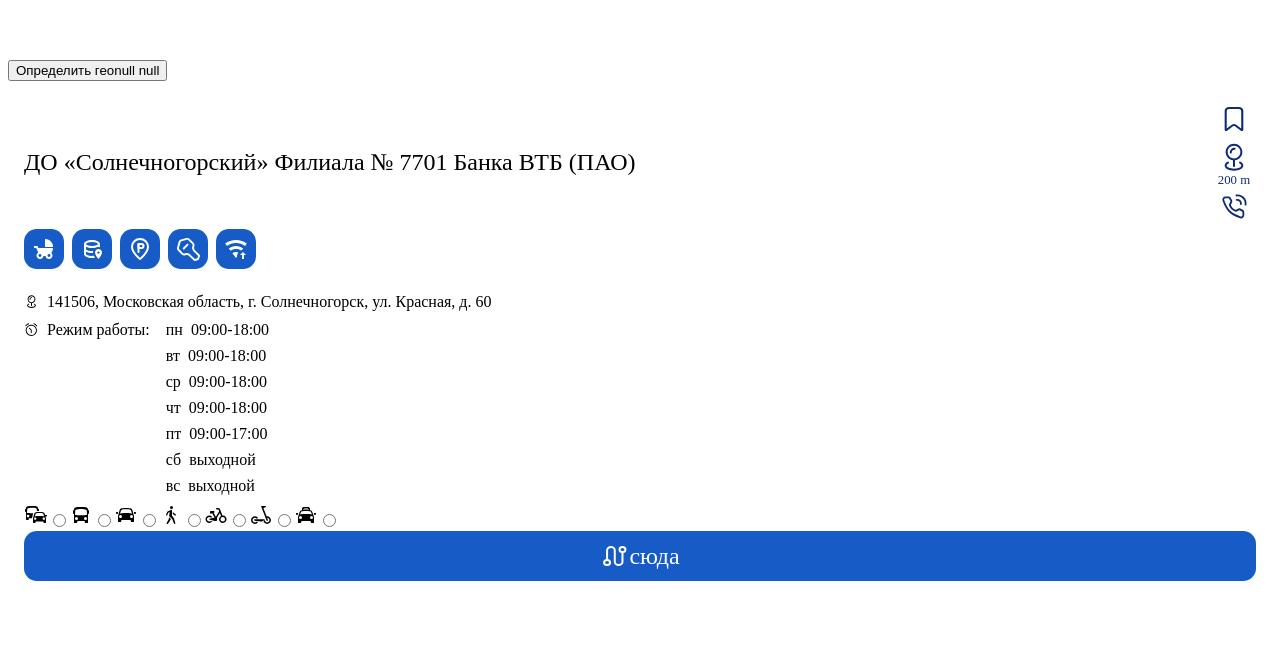
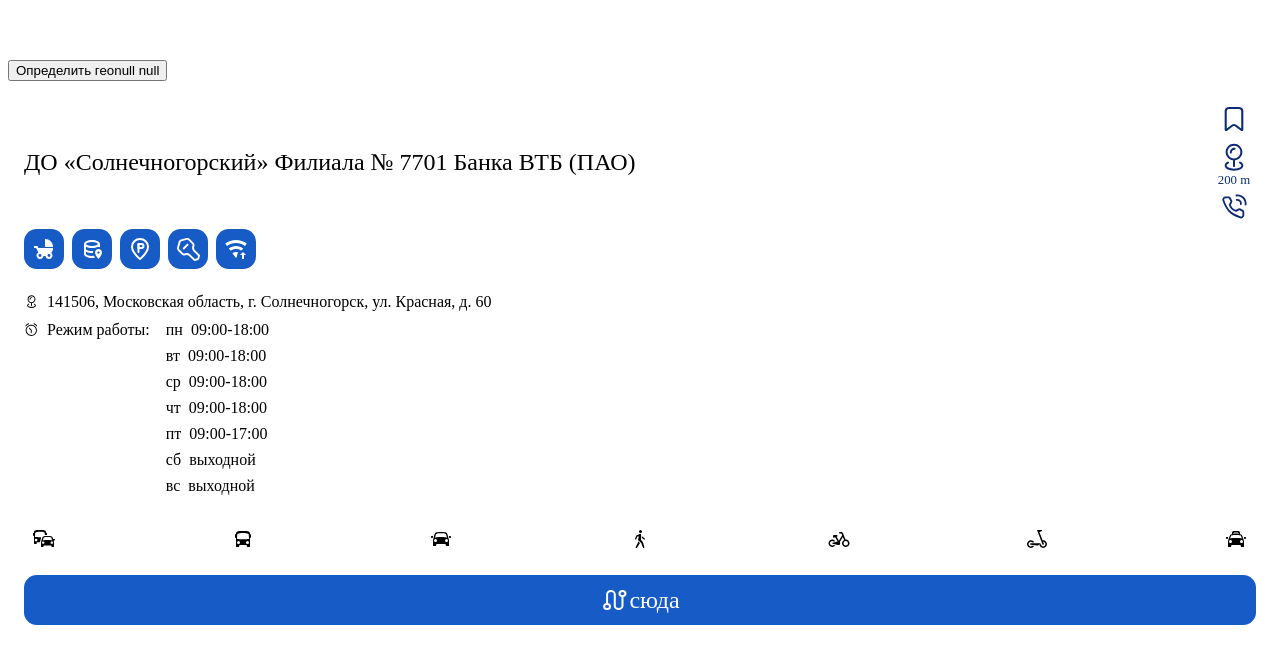
Before and after one commit to Junfrontend/moretech5, a React (Create React App) app: page / in a window 1280 px wide. Shown: the part 448-1097 px from the top of the page. Before the commit the page ends 1053 px from the top, so only its background shows below. Built offline with nearby package versions, Linux system fonts and the light colour scheme; no server answers.

Commit message:
Add mode toggler css

```diff
--- a/src/components/OfficeDetails/OfficeOpenHours/OfficeTravelModes/OfficeTravelModes.tsx
+++ b/src/components/OfficeDetails/OfficeOpenHours/OfficeTravelModes/OfficeTravelModes.tsx
@@ -6,39 +6,70 @@
 import IconYaMoto from '../../../Icons/IconYaMoto';
 import { IconYaScooter } from '../../../Icons/IconYaScooter';
 import { IconYaTaxi } from '../../../Icons/IconYaTaxi';
+import './office-travel-modes.css';
 
 export const OfficeTravelModes = () => {
   return (
     <>
       <form>
+        <div className='office-travel-modes'>
+          <div className='mode-toggle'>
             <label>
+              <input type='radio' name='mode'></input>
+              <span className='mode-toggle-icon'>
                 <IconYaAll />
+              </span>
+            </label>
+          </div>
+          <div className='mode-toggle'>
+            <label>
               <input type='radio' name='mode'></input>
+              <span className='mode-toggle-icon'>
+                <IconYaBus />
+              </span>
             </label>
+          </div>
+          <div className='mode-toggle'>
             <label>
-          <IconYaBus />
               <input type='radio' name='mode'></input>
+              <span className='mode-toggle-icon'>
+                <IconYaCar />
+              </span>
             </label>
+          </div>
+          <div className='mode-toggle'>
             <label>
-          <IconYaCar />
               <input type='radio' name='mode'></input>
+              <span className='mode-toggle-icon'>
+                <IconYaWalk />
+              </span>
             </label>
+          </div>
+          <div className='mode-toggle'>
             <label>
-          <IconYaWalk />
               <input type='radio' name='mode'></input>
+              <span className='mode-toggle-icon'>
+                <IconYaMoto />
+              </span>
             </label>
+          </div>
+          <div className='mode-toggle'>
             <label>
-          <IconYaMoto />
               <input type='radio' name='mode'></input>
+              <span className='mode-toggle-icon'>
+                <IconYaScooter />
+              </span>
             </label>
+          </div>
+          <div className='mode-toggle'>
             <label>
-          <IconYaScooter />
               <input type='radio' name='mode'></input>
+              <span className='mode-toggle-icon'>
+                <IconYaTaxi />
+              </span>
             </label>
-        <label>
-          <IconYaTaxi />
-          <input type='radio' name='mode'></input>
-        </label>
+          </div>
+        </div>
       </form>
     </>
   );
--- /dev/null
+++ b/src/components/OfficeDetails/OfficeOpenHours/OfficeTravelModes/office-travel-modes.css
@@ -0,0 +1,29 @@
+.mode-toggle input {
+  position: absolute;
+
+  width: 1px;
+  height: 1px;
+  margin: -1px;
+
+  clip: rect(0 0 0 0);
+}
+
+.mode-toggle input:checked ~ span {
+  color: #fff;
+  background-color: var(--color-blue);
+}
+
+.mode-toggle-icon {
+  display: inline-flex;
+  justify-content: center;
+  align-items: center;
+  width: 2.5rem;
+  height: 2.5rem;
+  border-radius: 50%;
+}
+
+.office-travel-modes {
+    margin: 1rem 0;
+    display: flex;
+    justify-content: space-between;
+}
```
Lines whose indentation alone changed are shown as unchanged.
